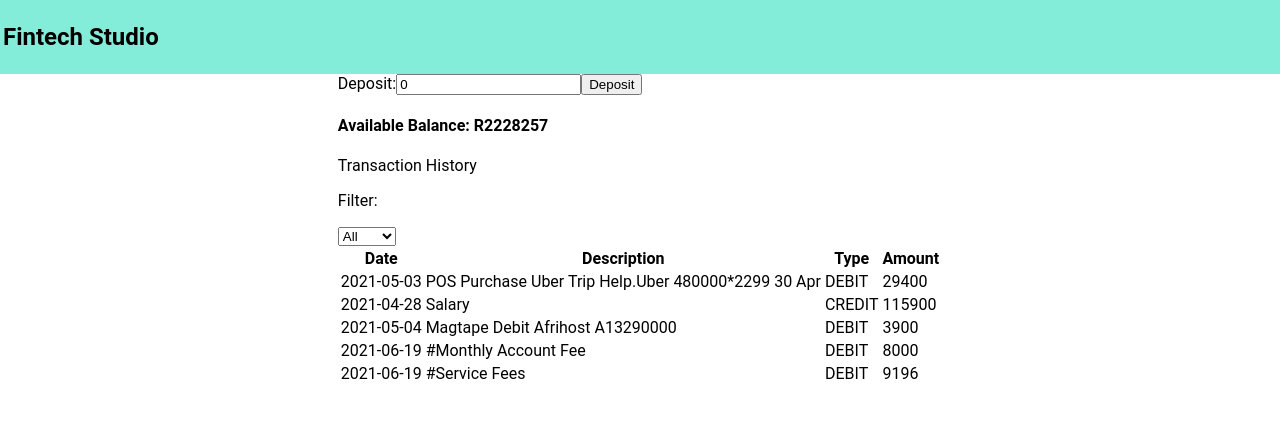
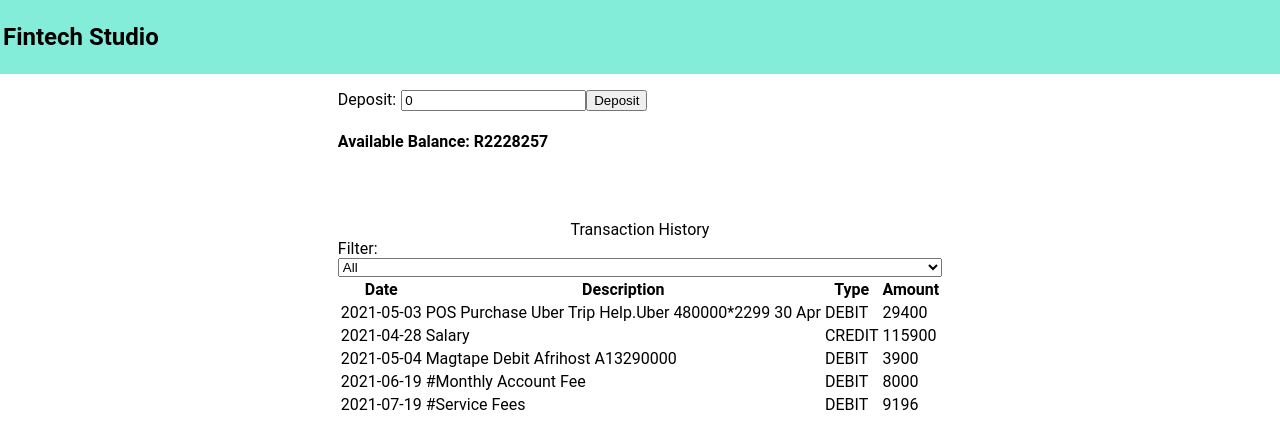
Before and after one commit to OkayAobakwe/wallet, a Next.js app: page / in a window 1280 px wide. Shown: the top 448 px of the page. Built offline with nearby package versions, Linux system fonts and the light colour scheme.

Commit message:
chore(cleanup): add styling to the transaction component

```diff
--- a/components/Transactions.js
+++ b/components/Transactions.js
@@ -55,13 +55,15 @@ export const Transactions = () => {
   }, [])
 
   return(
-    <div>
-      <label>Deposit:</label>
-      <input type="number" value={deposit} onChange={changeDeposit} />
-      <button onClick={transferValue}>Deposit</button>
+    <div className={styles.div}>
+      <div className={styles.depositeDiv}>
+        <label className={styles.label}>Deposit:</label>
+        <input type="number" value={deposit} onChange={changeDeposit} />
+        <button onClick={transferValue}>Deposit</button>
+      </div>
       <h4>Available Balance: R{availableBalance}</h4>
-      <p>Transaction History</p>
-      <p>Filter:</p>
+      <p className={styles.p}>Transaction History</p>
+      <label className={styles.label}>Filter:</label>
       <select
         name="filter"
         onChange={(e) => {
--- a/styles/Transactions.module.css
+++ b/styles/Transactions.module.css
@@ -14,3 +14,19 @@
     width: 100%;
   }
 }
+.div {
+  margin-top: 1rem;
+  display: flex;
+  flex-direction: column;
+}
+
+.depositDiv {
+  flex-direction: row;
+}
+.label {
+  margin-right: 5px;
+}
+.p {
+  margin: auto;
+  padding-top: 3rem;
+}
--- a/utils/data.js
+++ b/utils/data.js
@@ -60,7 +60,7 @@ export const data = [
            "type":"DEBIT",
            "amount":9196,
            "runningBalance":1314963,
-           "postingDate":"2021-06-19T00:00:00.000Z",
+           "postingDate":"2021-07-19T00:00:00.000Z",
            "valueDate":"2021-06-19T00:00:00.000Z",
            "actionDate":"2021-06-19T00:00:00.000Z",
            "accruedBankCharge":0,
```
